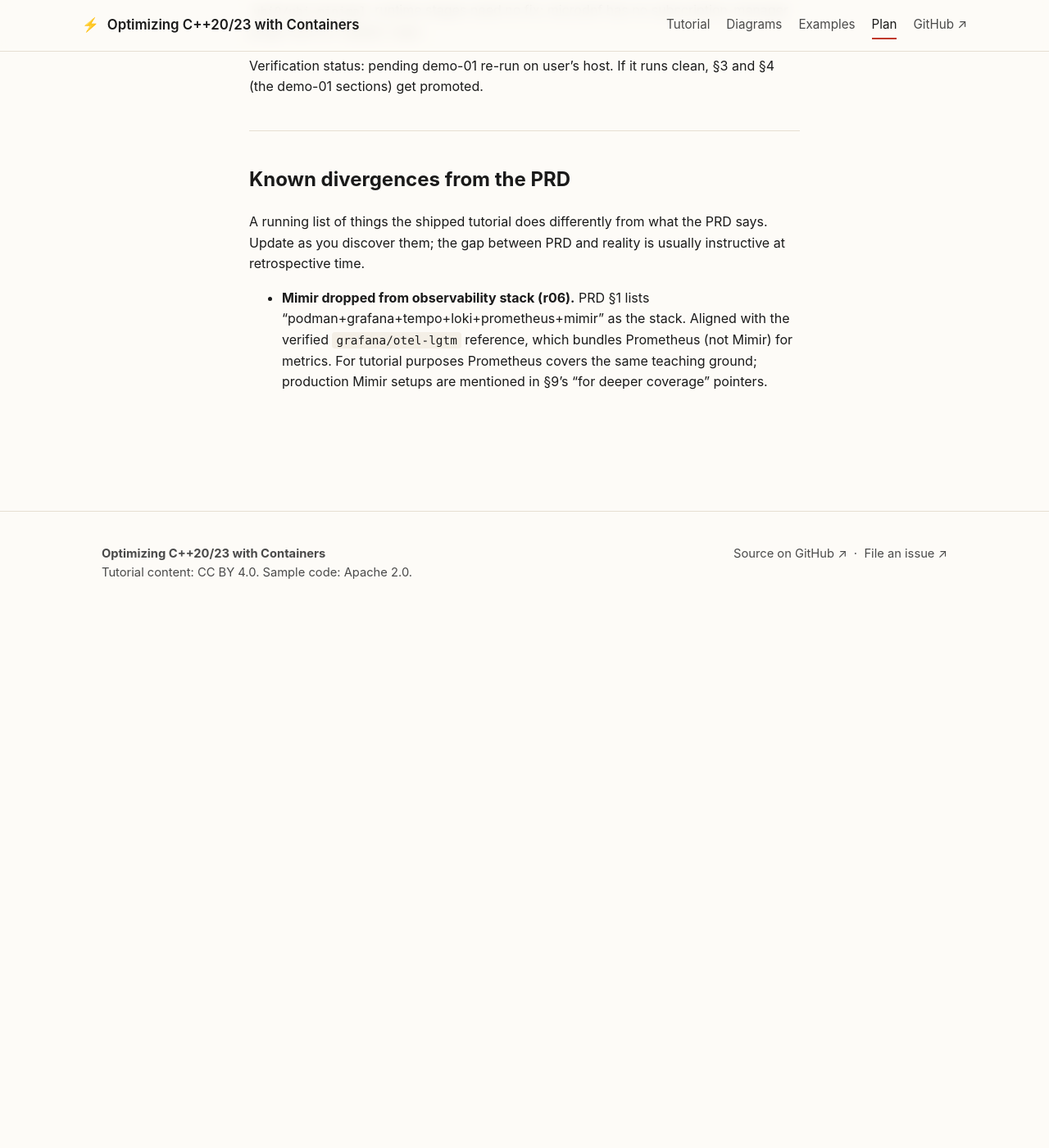
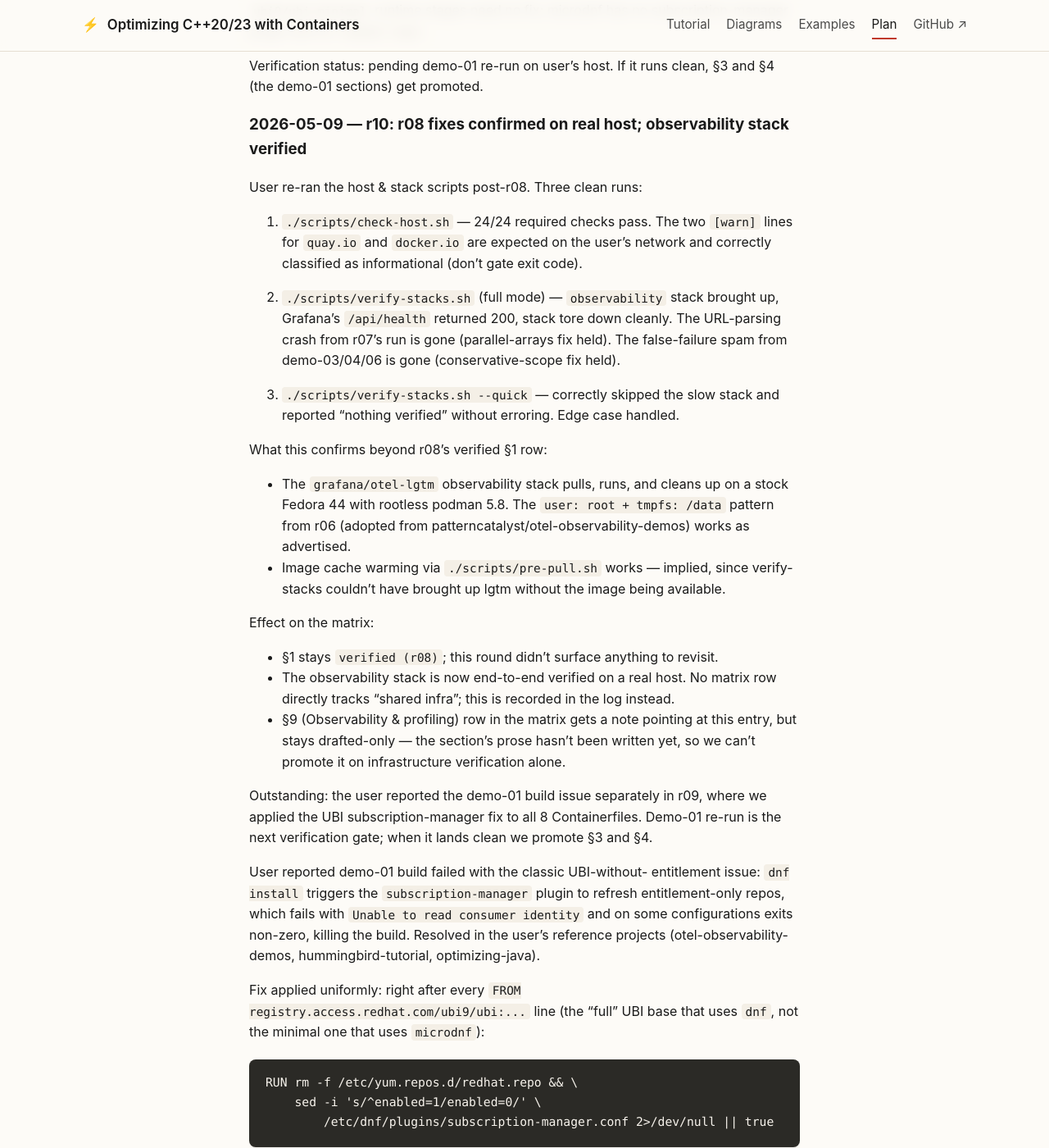
Before and after one commit to patterncatalyst/cpp-container-optimization-tutorial, a Jekyll site: the page built from _plans/reconciliation-plan.md, in a window 1280 px wide and 1400 px high, scrolled down 14653 px. Shown: the whole window at 82% size. Built offline with Jekyll 4.4.1, drawn with Linux system fonts in a browser that asks for light colours; before the commit the page ends 15412 px from its top, so only the background shows below that; some of the changed text lies outside the part shown.

Commit message:
docs(plan): r10 verification log entry — observability stack verified on real host

```diff
--- a/_plans/reconciliation-plan.md
+++ b/_plans/reconciliation-plan.md
@@ -583,6 +583,88 @@ subscription-manager plugin and no `redhat.repo`.
 Verification status: pending demo-01 re-run on user's host. If it
 runs clean, §3 and §4 (the demo-01 sections) get promoted.
 
+### 2026-05-09 — r10: r08 fixes confirmed on real host; observability stack verified
+
+User re-ran the host & stack scripts post-r08. Three clean runs:
+
+1. **`./scripts/check-host.sh`** — 24/24 required checks pass.
+   The two `[warn]` lines for `quay.io` and `docker.io` are
+   expected on the user's network and correctly classified as
+   informational (don't gate exit code).
+
+2. **`./scripts/verify-stacks.sh`** (full mode) — `observability`
+   stack brought up, Grafana's `/api/health` returned 200, stack
+   tore down cleanly. The URL-parsing crash from r07's run is
+   gone (parallel-arrays fix held). The false-failure spam from
+   demo-03/04/06 is gone (conservative-scope fix held).
+
+3. **`./scripts/verify-stacks.sh --quick`** — correctly skipped
+   the slow stack and reported "nothing verified" without erroring.
+   Edge case handled.
+
+What this confirms beyond r08's verified §1 row:
+- The `grafana/otel-lgtm` observability stack pulls, runs, and
+  cleans up on a stock Fedora 44 with rootless podman 5.8. The
+  `user: root + tmpfs: /data` pattern from r06 (adopted from
+  patterncatalyst/otel-observability-demos) works as advertised.
+- Image cache warming via `./scripts/pre-pull.sh` works — implied,
+  since verify-stacks couldn't have brought up lgtm without the
+  image being available.
+
+Effect on the matrix:
+- §1 stays `verified (r08)`; this round didn't surface anything
+  to revisit.
+- The observability stack is now end-to-end verified on a real
+  host. No matrix row directly tracks "shared infra"; this is
+  recorded in the log instead.
+- §9 (Observability & profiling) row in the matrix gets a note
+  pointing at this entry, but stays drafted-only — the section's
+  prose hasn't been written yet, so we can't promote it on
+  infrastructure verification alone.
+
+Outstanding: the user reported the demo-01 build issue separately
+in r09, where we applied the UBI subscription-manager fix to all
+8 Containerfiles. Demo-01 re-run is the next verification gate;
+when it lands clean we promote §3 and §4.
+
+User reported demo-01 build failed with the classic UBI-without-
+entitlement issue: `dnf install` triggers the `subscription-manager`
+plugin to refresh entitlement-only repos, which fails with `Unable
+to read consumer identity` and on some configurations exits non-zero,
+killing the build. Resolved in the user's reference projects
+(otel-observability-demos, hummingbird-tutorial, optimizing-java).
+
+Fix applied uniformly: right after every `FROM
+registry.access.redhat.com/ubi9/ubi:...` line (the "full" UBI base
+that uses `dnf`, not the minimal one that uses `microdnf`):
+
+    RUN rm -f /etc/yum.repos.d/redhat.repo && \
+        sed -i 's/^enabled=1/enabled=0/' \
+            /etc/dnf/plugins/subscription-manager.conf 2>/dev/null || true
+
+Removing `redhat.repo` stops dnf trying to refresh the entitlement
+repos (which is what triggers the consumer-identity check); the
+plugin disable silences any residual warnings. UBI's free repos in
+`/etc/yum.repos.d/ubi.repo` are unaffected, so `dnf install`
+continues working normally — UBI without entitlement is a documented
+Red Hat configuration.
+
+Files patched (Python script in r09 commit): 8 Containerfiles,
+9 FROM lines total (demo-06 has two `ubi9/ubi` stages — toolchain
+and gdbserver — both got the fix). Plus the throwaway PGO merge
+container in `examples/demo-01-image-strategy/demo.sh`.
+
+Convention documented in CONTRIBUTING.md → "UBI without a Red Hat
+subscription" sub-section so future Containerfiles include it.
+Future `ubi9/ubi` builder stages without this fragment should be
+flagged in review.
+
+`ubi9/ubi-minimal` runtime stages need no fix; microdnf has no
+subscription-manager plugin and no `redhat.repo`.
+
+Verification status: pending demo-01 re-run on user's host. If it
+runs clean, §3 and §4 (the demo-01 sections) get promoted.
+
 ---
 
 ## Known divergences from the PRD
```
